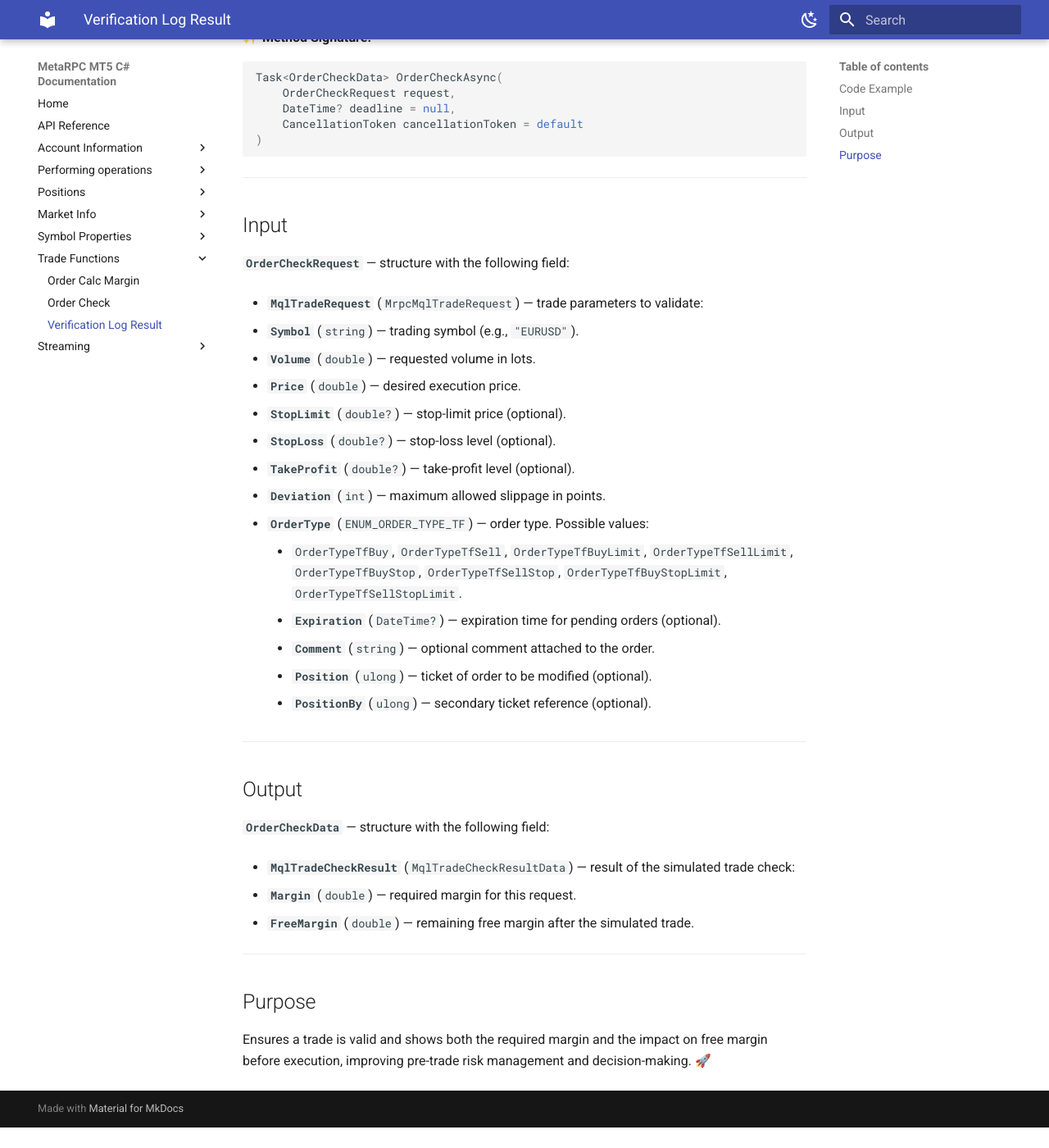
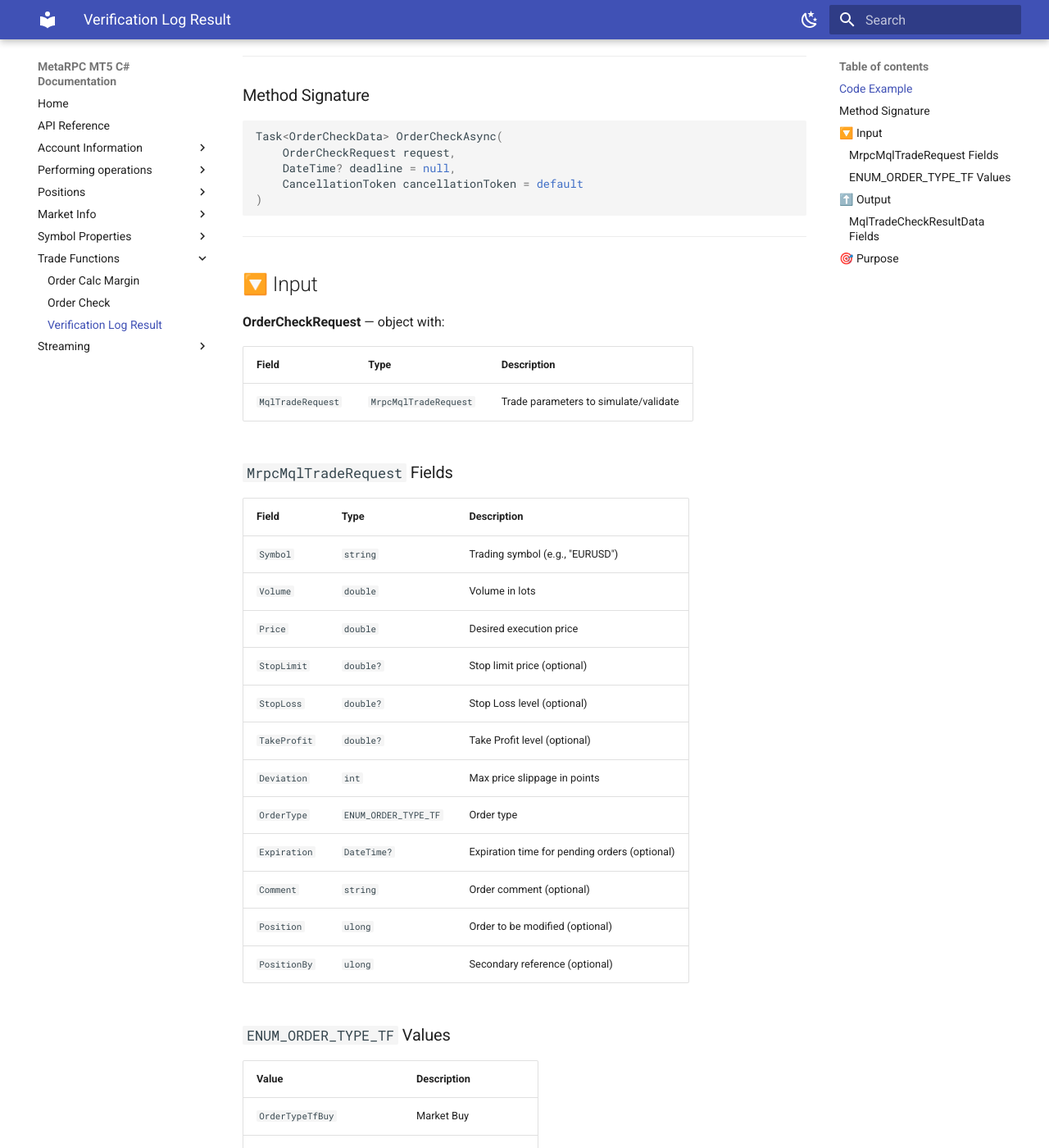
Before and after one commit to MetaRPC/CSharpMT5, an MkDocs documentation site: the page built from docs/TradeFunctions/VerificationLogResult.md, in a window 1280 px wide and 1400 px high, scrolled down 443 px. Shown: the whole window at 82% size. Built offline with MkDocs 1.6.1 and Material for MkDocs 9.7.7, drawn with Linux system fonts in a browser that asks for light colours; before the commit the page ends 1818 px from its top, so only the background shows below that; some of the changed text lies outside the part shown.

Commit message:
Update VerificationLogResult.md

````diff
--- a/docs/TradeFunctions/VerificationLogResult.md
+++ b/docs/TradeFunctions/VerificationLogResult.md
@@ -1,6 +1,8 @@
 # Verifying a Trade and Logging Margin vs Free Margin
 
 > **Request:** simulate a trade and retrieve required margin and remaining free margin.
+
+---
 
 ### Code Example
 
@@ -13,7 +15,9 @@ _logger.LogInformation(
 );
 ```
 
-✨ **Method Signature:**
+---
+
+### Method Signature
 
 ```csharp
 Task<OrderCheckData> OrderCheckAsync(
@@ -25,40 +29,72 @@ Task<OrderCheckData> OrderCheckAsync(
 
 ---
 
-## Input
+## 🔽 Input
 
-**`OrderCheckRequest`** — structure with the following field:
+**OrderCheckRequest** — object with:
 
-* **`MqlTradeRequest`** (`MrpcMqlTradeRequest`) — trade parameters to validate:
+| Field             | Type                  | Description                           |
+| ----------------- | --------------------- | ------------------------------------- |
+| `MqlTradeRequest` | `MrpcMqlTradeRequest` | Trade parameters to simulate/validate |
 
-  * **`Symbol`** (`string`) — trading symbol (e.g., `"EURUSD"`).
-  * **`Volume`** (`double`) — requested volume in lots.
-  * **`Price`** (`double`) — desired execution price.
-  * **`StopLimit`** (`double?`) — stop-limit price (optional).
-  * **`StopLoss`** (`double?`) — stop-loss level (optional).
-  * **`TakeProfit`** (`double?`) — take-profit level (optional).
-  * **`Deviation`** (`int`) — maximum allowed slippage in points.
-  * **`OrderType`** (`ENUM_ORDER_TYPE_TF`) — order type. Possible values:
+### `MrpcMqlTradeRequest` Fields
 
-    * `OrderTypeTfBuy`, `OrderTypeTfSell`, `OrderTypeTfBuyLimit`, `OrderTypeTfSellLimit`, `OrderTypeTfBuyStop`, `OrderTypeTfSellStop`, `OrderTypeTfBuyStopLimit`, `OrderTypeTfSellStopLimit`.
-  * **`Expiration`** (`DateTime?`) — expiration time for pending orders (optional).
-  * **`Comment`** (`string`) — optional comment attached to the order.
-  * **`Position`** (`ulong`) — ticket of order to be modified (optional).
-  * **`PositionBy`** (`ulong`) — secondary ticket reference (optional).
+| Field        | Type                 | Description                                   |
+| ------------ | -------------------- | --------------------------------------------- |
+| `Symbol`     | `string`             | Trading symbol (e.g., "EURUSD")               |
+| `Volume`     | `double`             | Volume in lots                                |
+| `Price`      | `double`             | Desired execution price                       |
+| `StopLimit`  | `double?`            | Stop limit price (optional)                   |
+| `StopLoss`   | `double?`            | Stop Loss level (optional)                    |
+| `TakeProfit` | `double?`            | Take Profit level (optional)                  |
+| `Deviation`  | `int`                | Max price slippage in points                  |
+| `OrderType`  | `ENUM_ORDER_TYPE_TF` | Order type                                    |
+| `Expiration` | `DateTime?`          | Expiration time for pending orders (optional) |
+| `Comment`    | `string`             | Order comment (optional)                      |
+| `Position`   | `ulong`              | Order to be modified (optional)               |
+| `PositionBy` | `ulong`              | Secondary reference (optional)                |
+
+### `ENUM_ORDER_TYPE_TF` Values
+
+| Value                      | Description             |
+| -------------------------- | ----------------------- |
+| `OrderTypeTfBuy`           | Market Buy              |
+| `OrderTypeTfSell`          | Market Sell             |
+| `OrderTypeTfBuyLimit`      | Pending Buy Limit       |
+| `OrderTypeTfSellLimit`     | Pending Sell Limit      |
+| `OrderTypeTfBuyStop`       | Pending Buy Stop        |
+| `OrderTypeTfSellStop`      | Pending Sell Stop       |
+| `OrderTypeTfBuyStopLimit`  | Pending Buy Stop Limit  |
+| `OrderTypeTfSellStopLimit` | Pending Sell Stop Limit |
 
 ---
 
-## Output
+## ⬆️ Output
 
-**`OrderCheckData`** — structure with the following field:
+Returns an **OrderCheckData** object:
 
-* **`MqlTradeCheckResult`** (`MqlTradeCheckResultData`) — result of the simulated trade check:
+| Field                 | Type                      | Description                |
+| --------------------- | ------------------------- | -------------------------- |
+| `MqlTradeCheckResult` | `MqlTradeCheckResultData` | Result of trade simulation |
 
-  * **`Margin`** (`double`) — required margin for this request.
-  * **`FreeMargin`** (`double`) — remaining free margin after the simulated trade.
+### `MqlTradeCheckResultData` Fields
+
+| Field        | Type     | Description                            |
+| ------------ | -------- | -------------------------------------- |
+| `Margin`     | `double` | Required margin for this trade request |
+| `FreeMargin` | `double` | Remaining free margin after execution  |
 
 ---
 
-## Purpose
+## 🎯 Purpose
 
-Ensures a trade is valid and shows both the required margin and the impact on free margin before execution, improving pre-trade risk management and decision-making. 🚀
+Use this method to simulate a trade **and** view:
+
+* How much margin would be required
+* What free margin would remain
+
+Ideal for:
+
+* Building visual risk previews
+* Pre-trade eligibility checks
+* Risk-informed trading decisions
````
